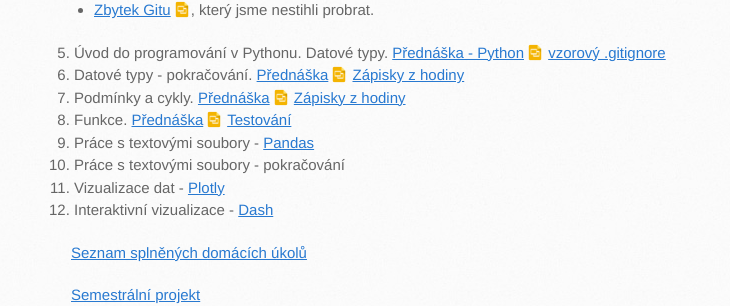
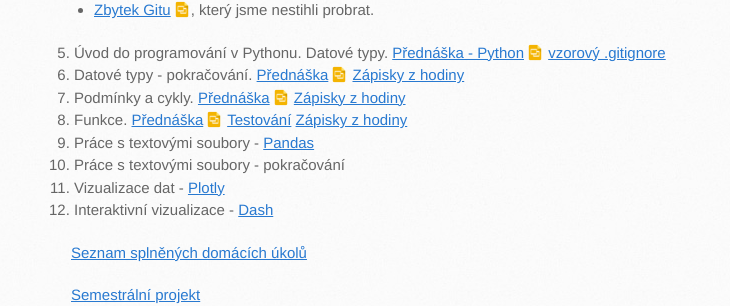
Before and after one commit to anastazie/intro_python_biol, a Jekyll site: the page built from index.md, in a window 1280 px wide and 900 px high, scrolled down 1024 px. Shown: the part 149-455 px from the top of the window, without its empty margins (99-829 px from the left). Built offline with Jekyll 4.4.1, drawn with Linux system fonts in a browser that asks for light colours; our own code applies the rules of GitHub Pages for plain Markdown files.

Commit message:
Update index.md

```diff
--- a/index.md
+++ b/index.md
@@ -27,7 +27,7 @@ Každé úterý 17:20 - 18:50, učebna B311, Viničná 7, 3. patro.
 1. Úvod do programování v Pythonu. Datové typy. <a href="https://docs.google.com/presentation/d/1tpIs8oe69o9CD0boQ27DTI9hs5dP97WblaL8hMqU2TA/edit?usp=sharing" class="presentation">Přednáška - Python</a> [vzorový .gitignore](https://github.com/intro-python-biol-2017/test/blob/master/.gitignore)
 1. Datové typy - pokračování. <a href="https://docs.google.com/presentation/d/19z_lumljf-jEV_J28HIIX-54GGRmgTVOc4BaFsLnfUQ/edit?usp=sharing" class="presentation">Přednáška</a> [Zápisky z hodiny](https://github.com/intro-python-biol-2017/zapisky_z_hodiny/blob/master/6_lekce.ipynb)
 1. Podmínky a cykly. <a href="https://docs.google.com/presentation/d/1iXGfSBqcLprFEASSLCtot-rMSmzqAUEOmSONV36xM9w/edit?usp=sharing" class="presentation">Přednáška</a> [Zápisky z hodiny](https://github.com/intro-python-biol-2017/zapisky_z_hodiny/blob/master/7_lekce.ipynb)
-1. Funkce. <a href="https://docs.google.com/presentation/d/1wrh4dG55dUbGYueNNFPaLeYUMeBlzh7Nq_Ol6kO0jYo/edit?usp=sharing" class="presentation">Přednáška</a> [Testování](https://github.com/intro-python-biol-2017/zapisky_z_hodiny/blob/master/testovani.ipynb)
+1. Funkce. <a href="https://docs.google.com/presentation/d/1wrh4dG55dUbGYueNNFPaLeYUMeBlzh7Nq_Ol6kO0jYo/edit?usp=sharing" class="presentation">Přednáška</a> [Testování](https://github.com/intro-python-biol-2017/zapisky_z_hodiny/blob/master/testovani.ipynb) [Zápisky z hodiny](https://github.com/intro-python-biol-2017/zapisky_z_hodiny/blob/master/8_lekce.ipynb)
 1. Práce s textovými soubory - [Pandas](http://pandas.pydata.org/)
 1. Práce s textovými soubory - pokračování
 1. Vizualizace dat - [Plotly](https://plot.ly/python/user-guide/)
```
